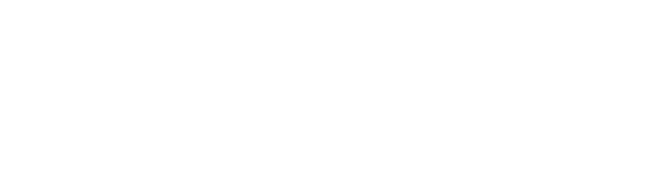
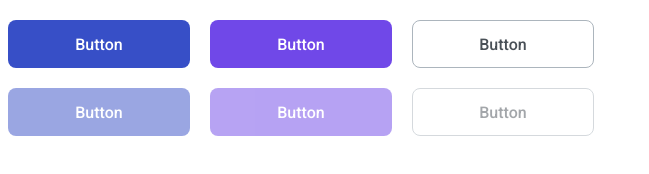
Before and after one commit to js-tasks-ru/htmlcss-20231027_ksanster, a website: page 03-lection1/01-button/index.html in a window 1280 px wide. Shown: the whole page, without its empty margins (0-649 px from the left). Drawn offline with Linux system fonts and the light colour scheme.

Commit message:
Add solution for 03-lection1/01-button

```diff
--- a/03-lection1/01-button/button.css
+++ b/03-lection1/01-button/button.css
@@ -1 +1,53 @@
-/* Стилизация кнопки */
+.button {
+    border-radius: 8px;
+    text-align: center;
+    font-family: Roboto;
+    font-size: 16px;
+    font-style: normal;
+    font-weight: 500;
+    line-height: normal;
+    cursor: pointer;
+}
+
+.button:disabled {
+    opacity: 0.5;
+    pointer-events: none;
+    cursor: default;
+}
+
+.button:active {
+    transform: translateY(1px);
+}
+
+.button_theme_primary {
+    background-color: var(--primary);
+    border: 0;
+    color: var(--white);
+    transition: background 200ms ease-in-out, transform 200ms ease-in-out;
+}
+
+.button_theme_primary:hover {
+    background-color: var(--primary-active);
+}
+
+.button_theme_secondary {
+    background-color: var(--secondary);
+    border: 0;
+    color: var(--white);
+    transition: background 200ms ease-in-out, transform 200ms ease-in-out;
+}
+
+.button_theme_secondary:hover {
+    background-color: var(--secondary-active);
+}
+
+.button_theme_alternate {
+    background-color: var(--alternate);
+    border: 1px solid var(--grey-3);
+    color: var(--grey-4);
+    transition: transform 200ms ease-in-out;
+}
+
+.button_theme_alternate:hover {
+    border: 1px solid var(--black);
+}
--- a/03-lection1/01-button/index.html
+++ b/03-lection1/01-button/index.html
@@ -4,8 +4,31 @@
     <head>
         <link rel="stylesheet" href="../../assets/css/main.css">
         <link rel="stylesheet" href="./button.css">
+        <style>
+            .container {
+                display: flex;
+                gap: 20px;
+                height: 48px;
+                margin: 20px 0 0 0;
+            }
+            .container_item {
+                flex-basis: 182px;
+            }
+        </style>
+
     </head>
     <body>
-
+        <div>
+            <div class="container">
+                <button class="button button_theme_primary container_item">Button</button>
+                <button class="button button_theme_secondary container_item">Button</button>
+                <button class="button button_theme_alternate container_item">Button</button>
+            </div>
+            <div class="container">
+                <button class="button button_theme_primary container_item" disabled>Button</button>
+                <button class="button button_theme_secondary container_item" disabled>Button</button>
+                <button class="button button_theme_alternate container_item" disabled>Button</button>
+            </div>
+        </div>
     </body>
 </html>
--- a/assets/css/main.css
+++ b/assets/css/main.css
@@ -12,11 +12,17 @@
     --grey-3: #ACB5BD;
     --grey-4: #495057;
 
+    --blue-1: #2342C0;
+    --purple-1: #5028C6;
+
     --error: var(--red);
     --success: var(--blue);
 
     --primary: var(--blue);
+    --primary-active: var(--blue-1);
     --secondary: var(--purple);
+    --secondary-active: var(--purple-1);
+    --alternate: var(--white);
 }
 
 * {
```
